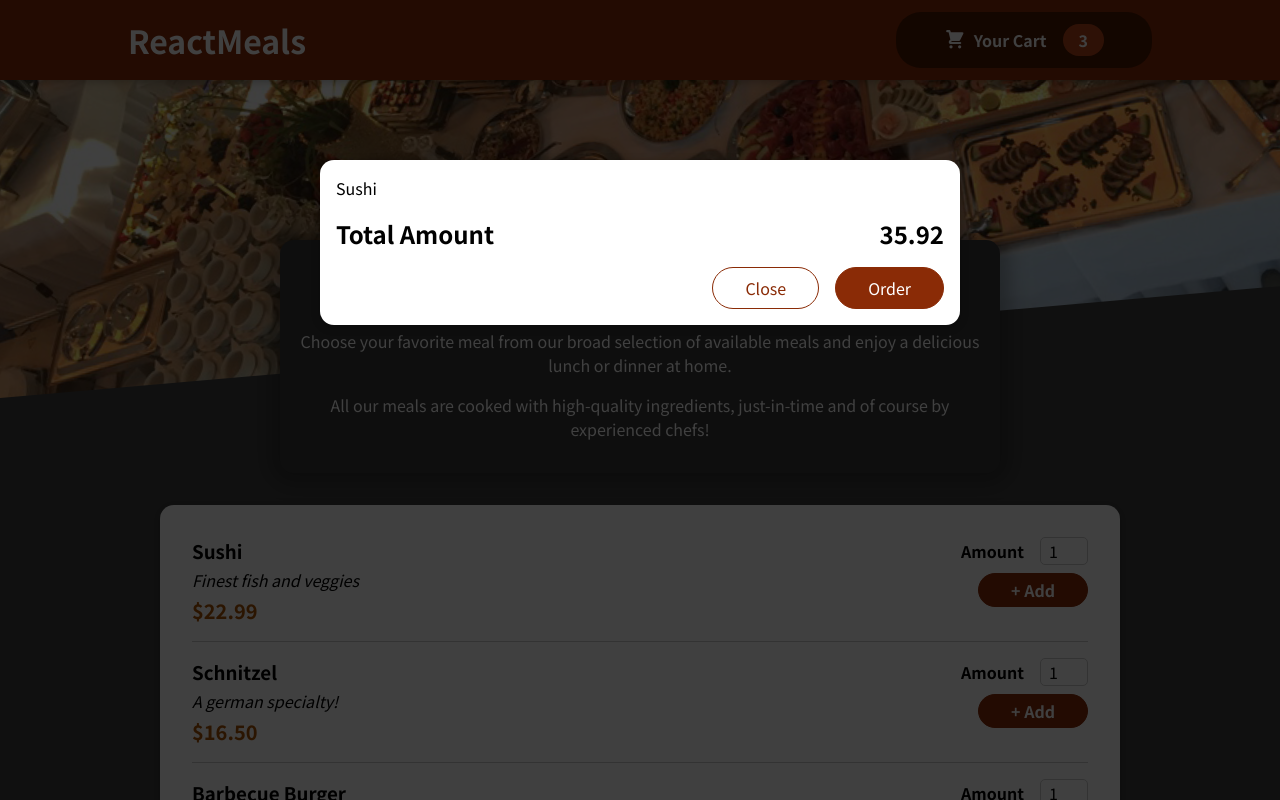
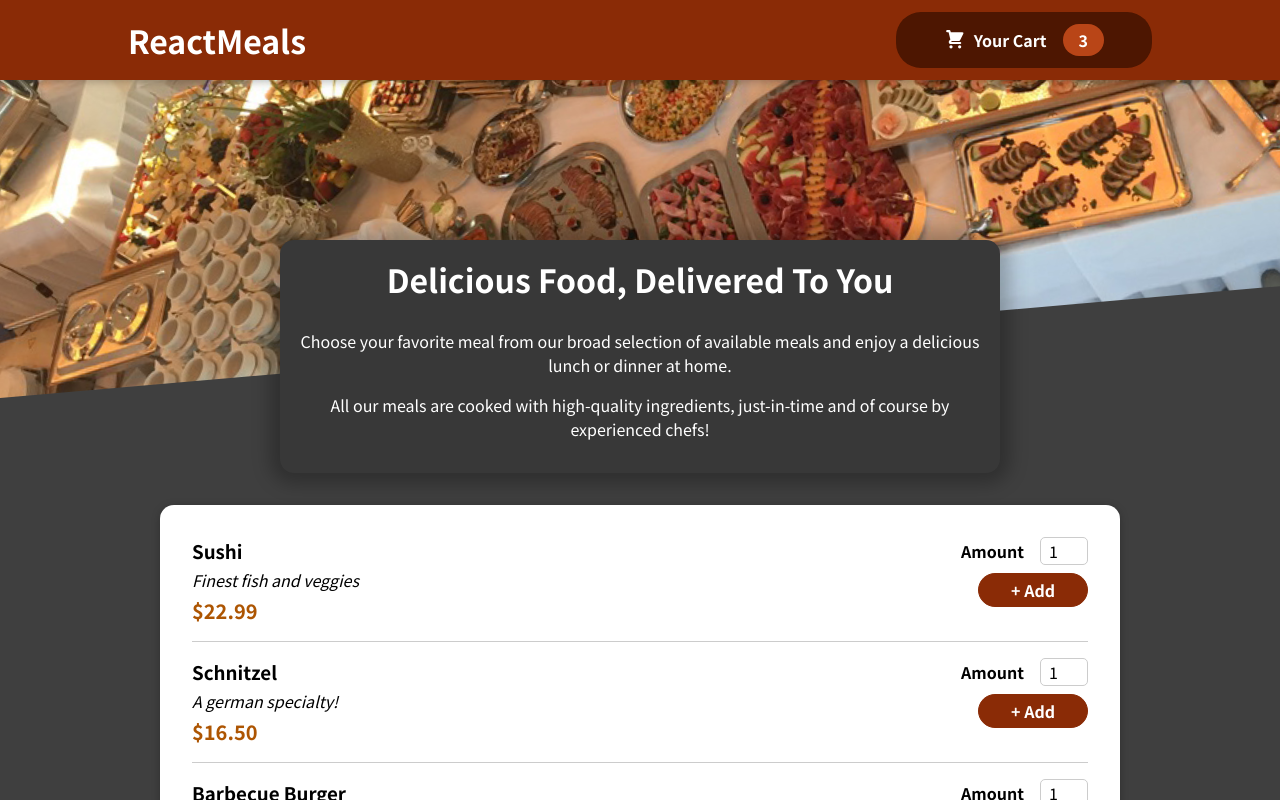
Before and after one commit to JanSobeslav/reactCourse-foodOrder, a React (Create React App) app: page / in a window 1280 px wide. Shown: the top 800 px of the page. Built offline with nearby package versions, Linux system fonts and the light colour scheme.

Commit message:
show and close modal throught the props

```diff
--- a/src/App.js
+++ b/src/App.js
@@ -1,13 +1,24 @@
-import React from "react";
+import React, {useState} from "react";
 import Cart from "./components/Cart/Cart";
 import Header from "./components/Layout/Header";
 import Meals from "./components/Meals/Meals";
 
 function App() {
+  const [cartIsShown, setCartIsShown] = useState(false); //aktualizace dat v komponentě
+
+  function showCartHandler() {
+    setCartIsShown(true);
+  }
+  function hideCartHandler() {
+    setCartIsShown(false);
+  }
+
   return (
     <React.Fragment>
-      <Cart /> {/* relativní pozice modálního okna => bude přesunuto (skrze Portal) do divu #overlays */}
-      <Header />
+      {/* podmínka pokud je cartIsShown == true tak <Cart /> */}
+      {cartIsShown && <Cart onClose={hideCartHandler} />} {/* relativní pozice modálního okna => bude přesunuto (skrze Portal) do divu #overlays
+      pointer pro funkci - poslání hideCartHandler() do další comp */}
+      <Header onShowCart={showCartHandler} /> {/* pointer pro funkci - pozor bez závorek, jinak by funkce proběhla */}
       <main>
         <Meals />
       </main>
--- a/src/components/Cart/Cart.js
+++ b/src/components/Cart/Cart.js
@@ -5,14 +5,15 @@
     const cartItems = <ul className={classes['cart-items']}>{[{ id: 'c1', name: 'Sushi', amount: 2, price: 12.99 }].map((item) => <li>{item.name}</li>)}</ul>;
 
     return (
-        <Modal>
+        <Modal onClose={props.onClose}> {/* přijetí funkce hideCartHandler() jako onClose a odeslání do Modal comp pod názvem onClose */}
             {cartItems}
             <div className={classes.total}>
                 <span>Total Amount</span>
                 <span>35.92</span>
             </div>
             <div className={classes.actions}>
-                <button className={classes['button--alt']}>Close</button>
+                {/* přijetí funkce hideCartHandler() jako onClose a vložení do funkce tlačítka onClick */}
+                <button className={classes['button--alt']} onClick={props.onClose}>Close</button>
                 <button className={classes.button}>Order</button>
             </div>
         </Modal>
--- a/src/components/Layout/Header.js
+++ b/src/components/Layout/Header.js
@@ -9,7 +9,7 @@
          <React.Fragment>  {/* fragment se využívá proto, aby nevznikaly obalové divy -> zpomalení aplikace */}
             <header className={classes.header}> {/*CSS Module přistoupení k názvu třídy */}
                 <h1>ReactMeals</h1>
-                <HeaderCartButton />
+                <HeaderCartButton onClick={props.onShowCart}/> {/* funkce showCartHandler() s názvem onShowCart je poslána dál pod názvem onClick */}
             </header>
             <div className={classes['main-image']}>  {/*CSS Module přistoupení k názvu pokud je nějak rozdělenen např. '-' */}
                 <img src={image} alt="Table full of delicious food!" />
--- a/src/components/Layout/HeaderCartButton.js
+++ b/src/components/Layout/HeaderCartButton.js
@@ -3,7 +3,8 @@
 
 function HeaderCartButton(props) {
     return (
-        <button className={classes.button}>
+        // funkce showCartHandler() pod názvem onClick je přijata a vložena do skutečného onClick
+        <button className={classes.button} onClick={props.onClick}>
             <span className={classes.icon}><CartIcon /></span>
             <span>Your Cart</span>
             <span className={classes.badge}>3</span>
--- a/src/components/UI/Modal.js
+++ b/src/components/UI/Modal.js
@@ -4,7 +4,8 @@
 
 function Backdrop(props) {
     return (
-        <div className={classes.backdrop} />
+        // přijetí funkce hideCartHandler() jako onClose a vložení do funkce elementu onClick => provedení funkce na kliknutí
+        <div className={classes.backdrop} onClick={props.onClose}/>
     );
 }
 
@@ -22,7 +23,7 @@
     return (
         <React.Fragment>
             {/* Portal pro šedé pozadí za modalním oknem => <div id="overlays"></div> v index.html */}
-            {ReactDOM.createPortal(<Backdrop />, portalEl)}
+            {ReactDOM.createPortal(<Backdrop onClose={props.onClose}/>, portalEl)} {/* přijetí funkce hideCartHandler() jako onClose a odeslání do Backdrop comp pod názvem onClose */}
             {/* modální okno "obal"/styl a do něj vložený obsah z Cart.js */}
             {ReactDOM.createPortal(<ModalOverlay>{props.children}</ModalOverlay>, portalEl)}
         </React.Fragment>
```
Also changed, not shown: 1 other file (tests, documents, lock files or other folders).
